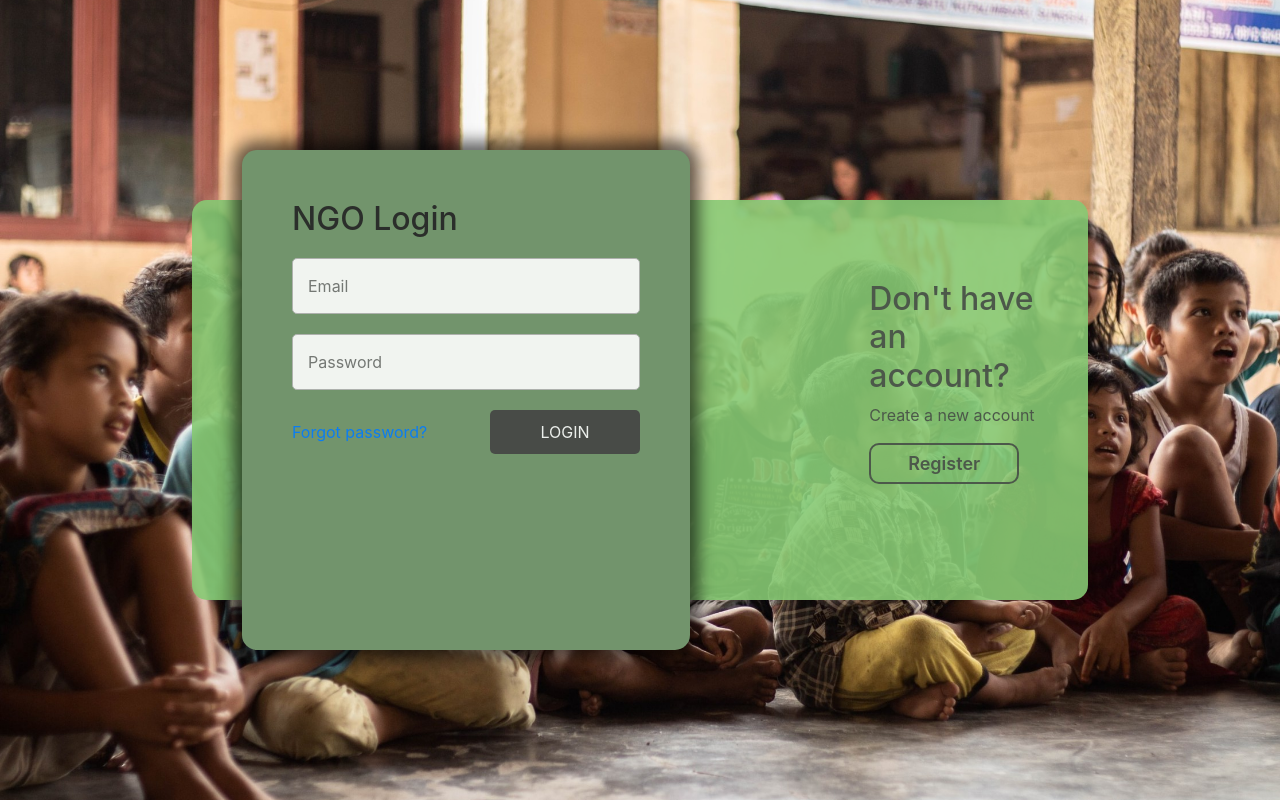
After one commit to sharrmeen/HandIt-WebApp, a Django app: page /ngo_login in a window 1280 px wide. The commit adds this page. Run offline with Django 4.2, Linux system fonts and the light colour scheme; some libraries are stand-ins or nearby versions.

Commit message:
created ngo login page

```diff
--- a/DonationManagementSystem/urls.py
+++ b/DonationManagementSystem/urls.py
@@ -22,5 +22,6 @@ urlpatterns = [
     path("admin/", admin.site.urls),
     path("",index,name="index"),
     path("all_logins",all_logins,name="all_logins"),
-    path("donor_login",donor_login,name="donor_login")
+    path("donor_login",donor_login,name="donor_login"),
+    path("ngo_login",ngo_login,name="ngo_login"),
 ]
--- a/donation/templates/all_logins.html
+++ b/donation/templates/all_logins.html
@@ -42,7 +42,7 @@
                     <div class="card-body d-flex flex-column">
                         <h5 class="card-title">NGO</h5>
                         <p class="card-text">Manage donations and reach out to communities.</p>
-                        <button class="btn btn-primary mt-auto">Login as NGO</button>
+                        <a href="{% url 'ngo_login' %}"><button class="btn btn-primary mt-auto">Login as NGO</button></a>
                     </div>
                 </div>
             </div>
--- a/donation/templates/donor_login.html
+++ b/donation/templates/donor_login.html
@@ -11,7 +11,6 @@
 </head>
 <body>
 
-    <!------ Include the above in your HEAD tag ---------->
 
     <div class="login-reg-panel">
             <div class="login-info-box">
@@ -30,7 +29,7 @@
 
             <div class="white-panel">
                 <div class="login-show">
-                    <h2>Login</h2>
+                    <h2>Donor Login</h2>
                     <input type="text" placeholder="Email">
                     <input type="password" placeholder="Password">
                     <input type="button" value="Login">
--- /dev/null
+++ b/donation/templates/ngo_login.html
@@ -0,0 +1,79 @@
+<!DOCTYPE html>
+<html lang="en">
+<head>
+    <meta charset="UTF-8">
+    <meta name="viewport" content="width=device-width, initial-scale=1.0">
+    <link rel="stylesheet" href="../static/css/login.css">
+    <link href="//maxcdn.bootstrapcdn.com/bootstrap/4.0.0/css/bootstrap.min.css" rel="stylesheet" id="bootstrap-css">
+    <script src="//maxcdn.bootstrapcdn.com/bootstrap/4.0.0/js/bootstrap.min.js"></script>
+    <script src="//cdnjs.cloudflare.com/ajax/libs/jquery/3.2.1/jquery.min.js"></script>
+    <title>Login Page</title>
+</head>
+<body>
+
+
+    <div class="login-reg-panel">
+            <div class="login-info-box">
+                <h2>Have an account?</h2>
+                <p>Sign-in now</p>
+                <label id="label-register" for="log-reg-show">Login</label>
+                <input type="radio" name="active-log-panel" id="log-reg-show"  checked="checked">
+            </div>
+
+            <div class="register-info-box">
+                <h2>Don't have an account?</h2>
+                <p>Create a new account</p>
+                <label id="label-login" for="log-login-show">Register</label>
+                <input type="radio" name="active-log-panel" id="log-login-show">
+            </div>
+
+            <div class="white-panel">
+                <div class="login-show">
+                    <h2>NGO Login</h2>
+                    <input type="text" placeholder="Email">
+                    <input type="password" placeholder="Password">
+                    <input type="button" value="Login">
+                    <a href="">Forgot password?</a>
+                </div>
+                <div class="register-show">
+                    <h2>Register</h2>
+                    <input type="text" placeholder="Email">
+                    <input type="password" placeholder="Password">
+                    <input type="password" placeholder="Confirm Password">
+                    <input type="button" value="Register">
+                </div>
+            </div>
+        </div>
+    <script>
+
+    $(document).ready(function(){
+    $('.login-info-box').fadeOut();
+    $('.login-show').addClass('show-log-panel');
+});
+
+
+$('.login-reg-panel input[type="radio"]').on('change', function() {
+    if($('#log-login-show').is(':checked')) {
+        $('.register-info-box').fadeOut();
+        $('.login-info-box').fadeIn();
+
+        $('.white-panel').addClass('right-log');
+        $('.register-show').addClass('show-log-panel');
+        $('.login-show').removeClass('show-log-panel');
+
+    }
+    else if($('#log-reg-show').is(':checked')) {
+        $('.register-info-box').fadeIn();
+        $('.login-info-box').fadeOut();
+
+        $('.white-panel').removeClass('right-log');
+
+        $('.login-show').addClass('show-log-panel');
+        $('.register-show').removeClass('show-log-panel');
+    }
+});
+
+
+    </script>
+</body>
+</html>
--- a/donation/urls.py
+++ b/donation/urls.py
@@ -7,5 +7,6 @@ urlpatterns = [
     path("",index,name="index"),
     path("all_logins",all_logins,name="all_logins"),
     path("donor_login",donor_login,name="donor_login"),
+    path("ngo_login",ngo_login,name="ngo_login"),
 
 ]
--- a/donation/views.py
+++ b/donation/views.py
@@ -11,3 +11,6 @@ def all_logins(request):
 
 def donor_login(request):
     return render(request,'donor_login.html')
+
+def ngo_login(request):
+    return render(request,'ngo_login.html')
```
Also changed, not shown: donation/static/css/login.css (line endings or trailing spaces).
